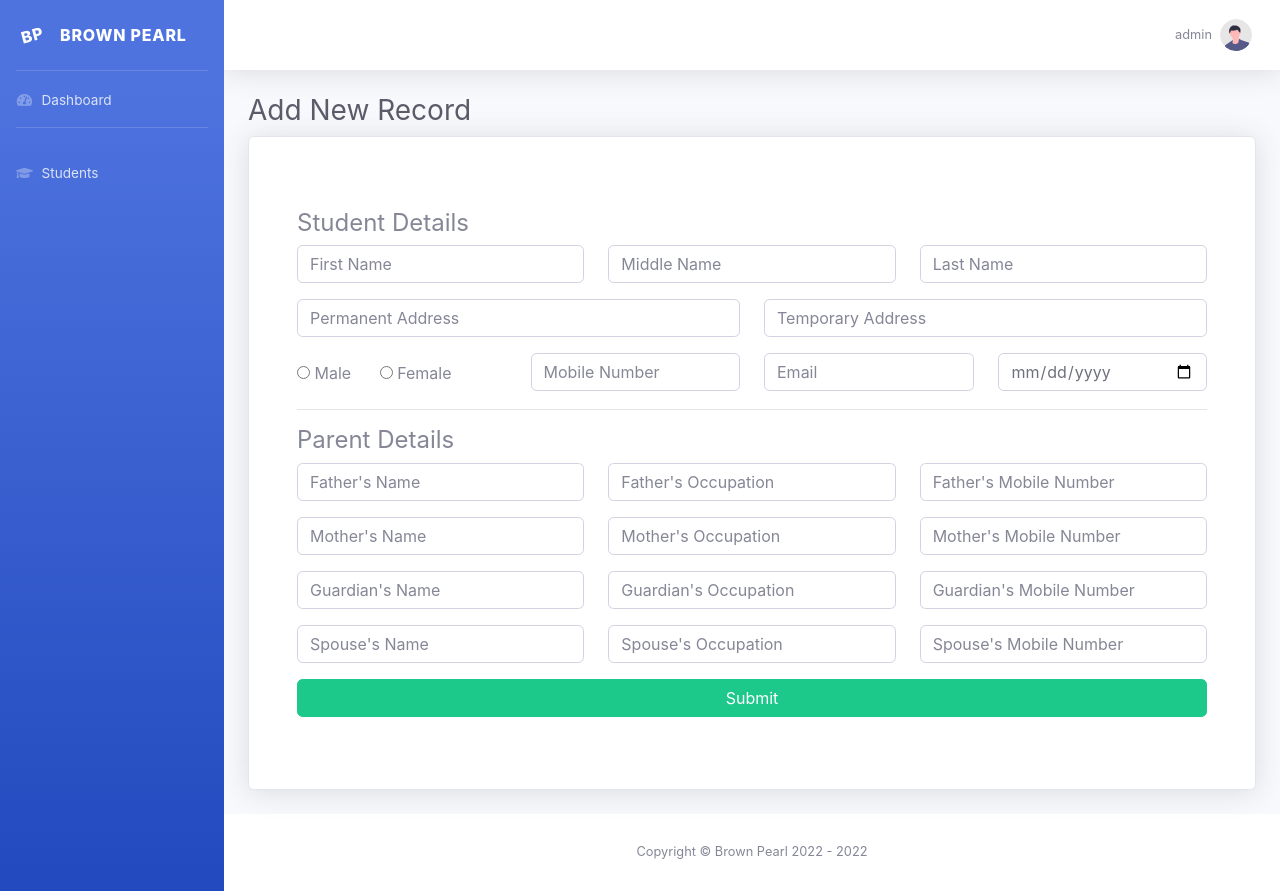
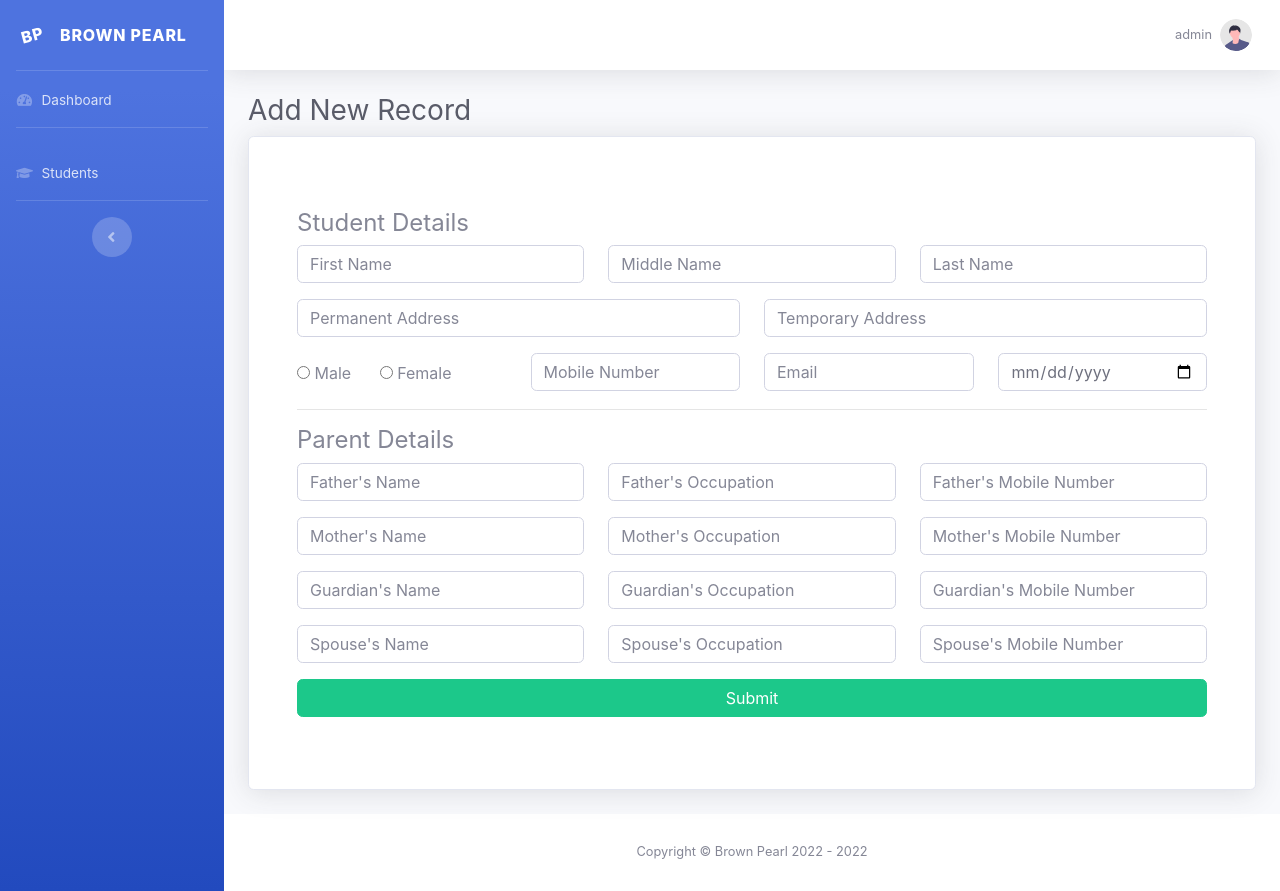
Before and after one commit to kabirdeula/BrownPearl, a PHP site: page /admin/addStudent.php in a window 1280 px wide. Run offline with PHP 8.4, Linux system fonts and the light colour scheme; a user stored in the database is signed in; data that the repository does not hold is empty; a stand-in replaces the project's code that opens the database connection.

Commit message:
added Sidebar Toggler

```diff
--- a/admin/header.php
+++ b/admin/header.php
@@ -118,12 +118,12 @@ $activePage = basename($_SERVER["PHP_SELF"],".php");
         </li> -->
 
         <!-- Divider -->
-        <!-- <hr class="sidebar-divider d-none d-md-block"> -->
+        <hr class="sidebar-divider d-none d-md-block">
 
         <!-- Sidebar Toggler (Sidebar) -->
-        <!-- <div class="text-center d-none d-md-inline">
+        <div class="text-center d-none d-md-inline">
             <button class="rounded-circle border-0" id="sidebarToggle"></button>
-        </div> -->
+        </div>
 
     </ul>
     <!-- End of Sidebar -->
```
